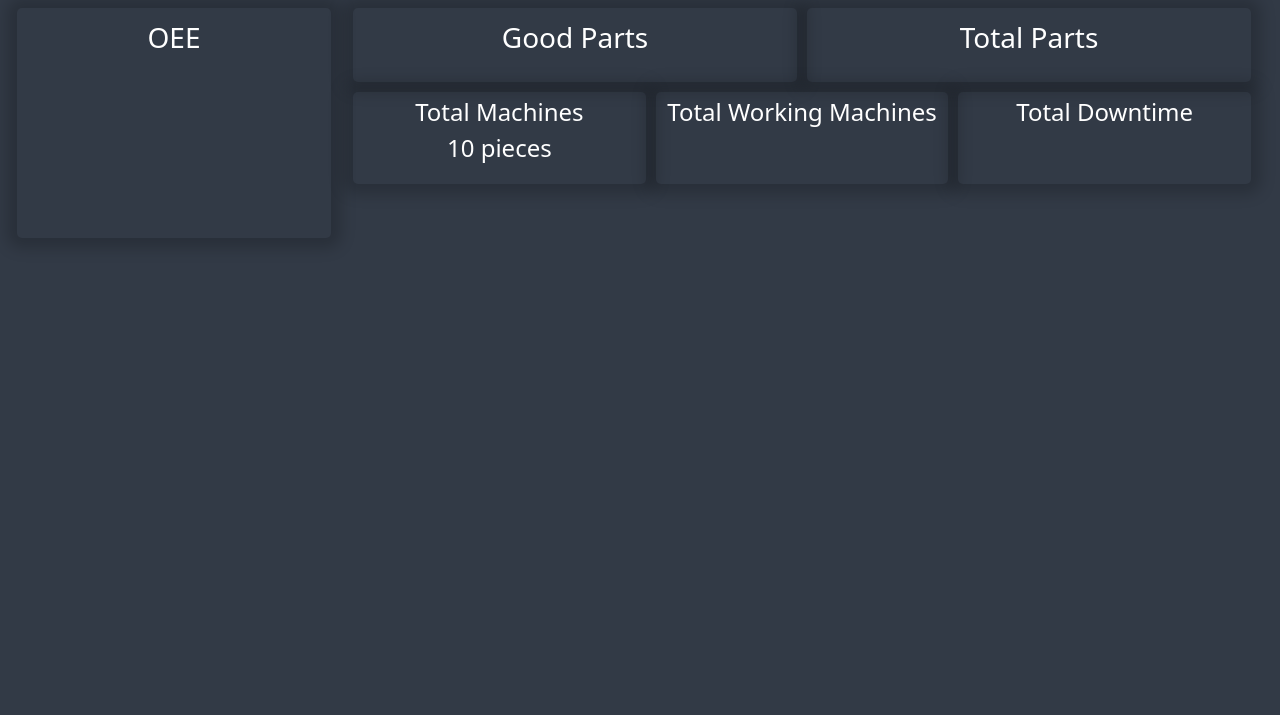
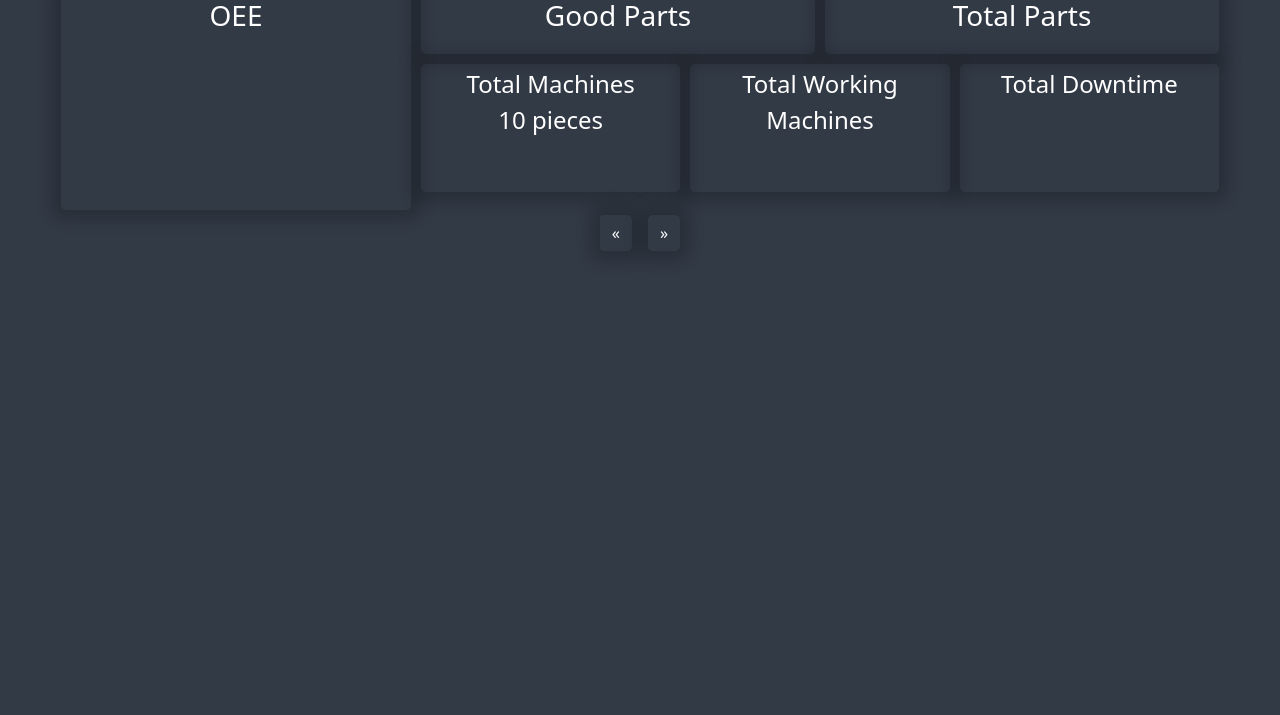
Before and after one commit to Nurse01/JS-Dashboard, a website: page chart/dashboard.html in a window 1280 px wide. Shown: the part 85-800 px from the top of the page. Drawn offline with nearby package versions, Linux system fonts and the light colour scheme; no server answers.

Commit message:
[fix]layout

```diff
--- a/chart/dashboard.html
+++ b/chart/dashboard.html
@@ -8,19 +8,20 @@
     <link href="https://cdn.jsdelivr.net/npm/bootstrap@5.0.2/dist/css/bootstrap.min.css" rel="stylesheet" integrity="sha384-EVSTQN3/azprG1Anm3QDgpJLIm9Nao0Yz1ztcQTwFspd3yD65VohhpuuCOmLASjC" crossorigin="anonymous" />
     <link rel="stylesheet" href="style.css" />
     <script src="https://cdn.jsdelivr.net/npm/chart.js"></script>
+    <link rel="icon" href="assets/images/dmsicon.ico">
     <title>Hello World ChartJs</title>
 </head>
 
 <body>
-    <div class="p-4">
+    <div class="p-2">
         <div>
-            <p class="text-center fs-2">Dashboard</p>
+            <p class="text-center fs-2">Dynamic Spring</p>
         </div>
         <!--//// CONTENT \\\\-->
-        <div>
-            <div class="row">
+        <div class="">
+            <div class="row mx-5">
                 <!-- OEE part -->
-                <div class="box-content p-2 col-3 text-center">
+                <div class="box-content text-center" style="width: 350px;">
                     <p class="fs-3">OEE</p>
                     <canvas id="contentChart"></canvas>
                 </div>
@@ -39,15 +40,15 @@
                         </p>
                     </div>
                 </div> -->
-                <div class="col">
+                <div class="col p-0 m-0">
                     <div class="row p-0 m-0">
-                        <div class="col box-content  p-2 text-center">
+                        <div class="col box-content   text-center">
                             <p class="fs-3 ">
                                 Good Parts <br />
                                 <span id="sum-good-parts" class="fw-bolder good-value"></span>
                             </p>
                         </div>
-                        <div class="col box-content  p-2 text-center">
+                        <div class="col box-content   text-center">
                             <p class="fs-3">
                                 Total Parts <br />
                                 <span id="sum-total-parts" class="fw-bolder"></span>
@@ -101,18 +102,33 @@
                     </div>
                 </div> -->
             </div>
+            <!-- Page controller -->
+            <nav>
+                <ul class="pagination justify-content-center gap-3">
+                    <li class="page-item">
+                        <a class="page-link" href="#" aria-label="Previous">
+                            <span aria-hidden="true" class=>&laquo;</span>
 
+                        </a>
+                    </li>
+
+                    <a class="page-link" href="#" aria-label="Next">
+                        <span aria-hidden="true">&raquo;</span>
+                    </a>
+                    </li>
+                </ul>
+            </nav>
 
             <!-- each machine -->
 
-            <div id="machines" class=" row p-0 m-0 d-flex justify-content-around py-3 gap-4"></div>
+            <div id="machines" class=" row p-0 m-0 d-flex justify-content-center py-3 gap-4"></div>
 
 
         </div>
     </div>
 
     <!-- script -->
-    <script src="./assets/Chart.bundle.min.js"></script>
+    <script src="./assets/libs/Chart.bundle.min.js"></script>
     <script src="https://ajax.googleapis.com/ajax/libs/jquery/3.5.1/jquery.min.js"></script>
     <!-- Socket js -->
     <script src="/socket.io/socket.io.js"></script>
@@ -312,7 +328,7 @@
                     labels: ["Done", "not done"],
                     datasets: [{
                         data: [`${simpleOEE}`, `${100-simpleOEE}`],
-                        backgroundColor: ["#1d8c51", "#f2e8cf"],
+                        backgroundColor: ["#1d8c51", "#fff"],
                         borderWidth: 1,
                         borderColor: "#777",
                         hoverBorderWidth: 3,
@@ -387,7 +403,7 @@
                                 `${oee}`,
                                 `${100 -oee}`,
                             ],
-                            backgroundColor: [`${barColor}`, "#fefae0"],
+                            backgroundColor: [`${barColor}`, "#fff"],
                             borderColor: "#777",
                             borderWidth: 1,
                         }, ],
--- a/chart/style.css
+++ b/chart/style.css
@@ -34,13 +34,14 @@ canvas {
     color: #F83F40;
 }
 
-
-/* .good-bar {
-    border-style: groove;
-    border-color: #31ce77;
+.page-link {
+    background-color: #323a46;
+    color: white;
+    border-radius: 5px;
+    border: #323a46;
+    box-shadow: 0 0 15px 10px #00000030;
 }
 
-.bad-bar {
-    border-style: groove;
-    border-color: #F83F40;
-} */
+.page-link:hover {
+    color: #323a46;
+}
```
Also changed, not shown: chart/machine.html (+25 -100 lines), chart/assets/images/dmsicon.ico (added), chart/assets/libs/Chart.bundle.min.js (renamed from chart/assets/Chart.bundle.min.js), chart/assets/libs/Chart_2.9.3.js (renamed from chart/assets/Chart_2.9.3.js), chart/assets/libs/Chart_doughnutlabel.js (renamed from chart/assets/Chart_doughnutlabel.js), chart/assets/libs/Jquery_3.6.0.js (renamed from chart/assets/Jquery_3.6.0.js), chart/assets/libs/filler_plugin.js (renamed from chart/assets/filler_plugin.js).
